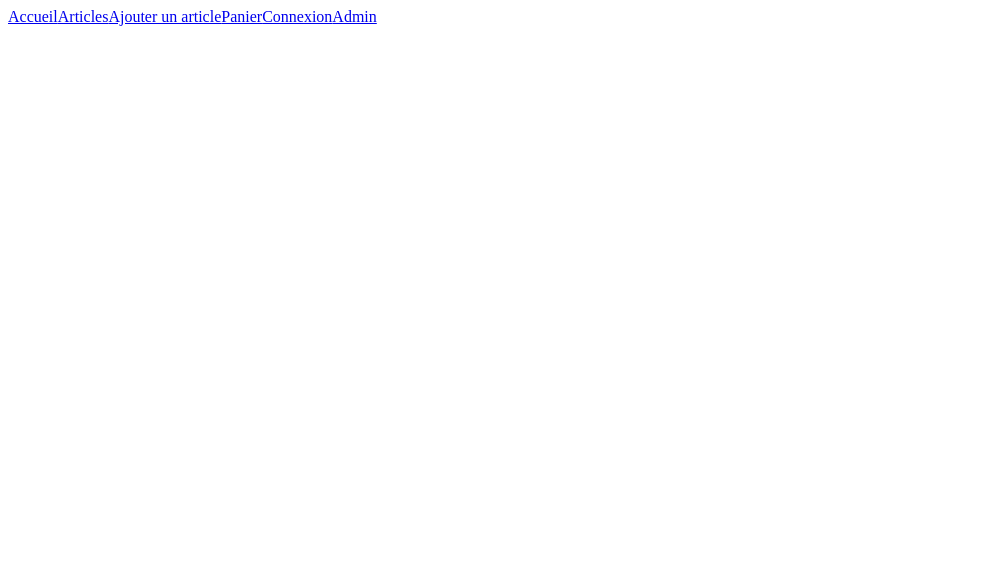
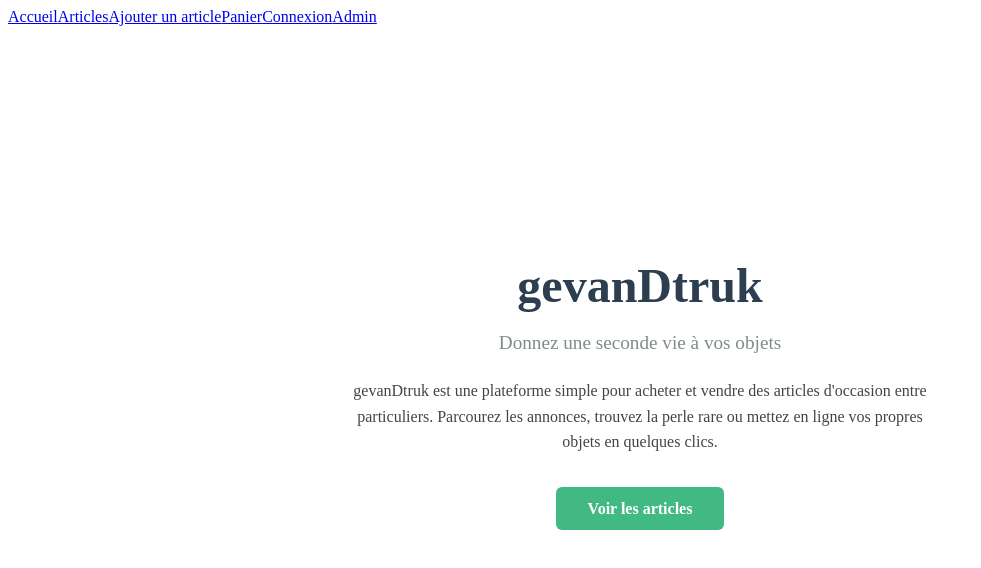
Before and after one commit to Lykomonix/TP1_HARTZ, a Vue app: page / in a window 1280 px wide. Shown: the top 568 px of the page, without its empty margins (0-981 px from the left). Built offline with nearby package versions, Linux system fonts and the light colour scheme.

Commit message:
feat: home view page

```diff
--- a/src/views/Home.vue
+++ b/src/views/Home.vue
@@ -1,3 +1,71 @@
 <script setup>
 </script>
-<template></template>
+
+<template>
+  <div class="home">
+    <div class="hero">
+      <h1 class="logo">gevanDtruk</h1>
+      <p class="tagline">Donnez une seconde vie à vos objets</p>
+
+      <p class="description">
+        gevanDtruk est une plateforme simple pour acheter et vendre des articles
+        d'occasion entre particuliers. Parcourez les annonces, trouvez la perle rare
+        ou mettez en ligne vos propres objets en quelques clics.
+      </p>
+
+      <router-link to="/articles" class="cta-button">
+        Voir les articles
+      </router-link>
+    </div>
+  </div>
+</template>
+
+<style scoped>
+.home {
+  display: flex;
+  align-items: center;
+  justify-content: center;
+  min-height: 80vh;
+  padding: 2rem;
+}
+
+.hero {
+  max-width: 600px;
+  text-align: center;
+}
+
+.logo {
+  font-size: 3rem;
+  font-weight: 800;
+  margin-bottom: 0.5rem;
+  color: #2c3e50;
+}
+
+.tagline {
+  font-size: 1.2rem;
+  color: #7f8c8d;
+  margin-bottom: 1.5rem;
+}
+
+.description {
+  font-size: 1rem;
+  line-height: 1.6;
+  color: #444;
+  margin-bottom: 2rem;
+}
+
+.cta-button {
+  display: inline-block;
+  padding: 0.8rem 2rem;
+  background-color: #42b983;
+  color: white;
+  text-decoration: none;
+  border-radius: 6px;
+  font-weight: 600;
+  transition: background-color 0.2s ease;
+}
+
+.cta-button:hover {
+  background-color: #369870;
+}
+</style>
```
